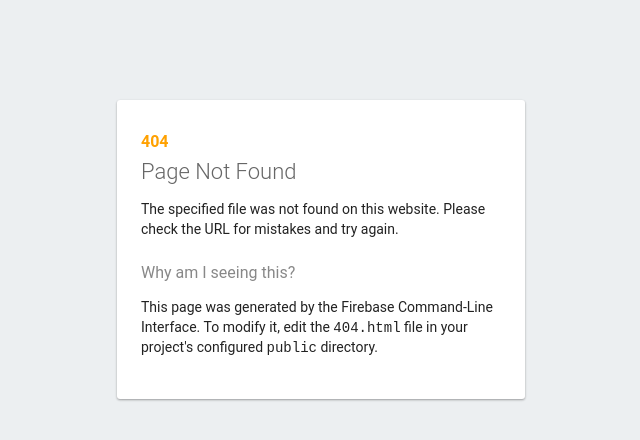
After one commit to gjmos94/JmossResume, a Node server app: template views/404.html in a window 1280 px wide. The commit adds this page. Shown: the top 440 px of the page, without its empty margins (319-959 px from the left). Run offline with Node 20, Linux system fonts and the light colour scheme; the template is opened without the code that fills it, so the values that code supplies are empty; some libraries are stand-ins or nearby versions.

Commit message:
Firebase deploy Update

```diff
--- /dev/null
+++ b/views/404.html
@@ -0,0 +1,33 @@
+<!DOCTYPE html>
+<html>
+  <head>
+    <meta charset="utf-8">
+    <meta name="viewport" content="width=device-width, initial-scale=1">
+    <title>Page Not Found</title>
+
+    <style media="screen">
+      body { background: #ECEFF1; color: rgba(0,0,0,0.87); font-family: Roboto, Helvetica, Arial, sans-serif; margin: 0; padding: 0; }
+      #message { background: white; max-width: 360px; margin: 100px auto 16px; padding: 32px 24px 16px; border-radius: 3px; }
+      #message h3 { color: #888; font-weight: normal; font-size: 16px; margin: 16px 0 12px; }
+      #message h2 { color: #ffa100; font-weight: bold; font-size: 16px; margin: 0 0 8px; }
+      #message h1 { font-size: 22px; font-weight: 300; color: rgba(0,0,0,0.6); margin: 0 0 16px;}
+      #message p { line-height: 140%; margin: 16px 0 24px; font-size: 14px; }
+      #message a { display: block; text-align: center; background: #039be5; text-transform: uppercase; text-decoration: none; color: white; padding: 16px; border-radius: 4px; }
+      #message, #message a { box-shadow: 0 1px 3px rgba(0,0,0,0.12), 0 1px 2px rgba(0,0,0,0.24); }
+      #load { color: rgba(0,0,0,0.4); text-align: center; font-size: 13px; }
+      @media (max-width: 600px) {
+        body, #message { margin-top: 0; background: white; box-shadow: none; }
+        body { border-top: 16px solid #ffa100; }
+      }
+    </style>
+  </head>
+  <body>
+    <div id="message">
+      <h2>404</h2>
+      <h1>Page Not Found</h1>
+      <p>The specified file was not found on this website. Please check the URL for mistakes and try again.</p>
+      <h3>Why am I seeing this?</h3>
+      <p>This page was generated by the Firebase Command-Line Interface. To modify it, edit the <code>404.html</code> file in your project's configured <code>public</code> directory.</p>
+    </div>
+  </body>
+</html>
```
Also changed, not shown: server.js (+7 -0 lines), static/main.css (+9 -0 lines), views/index.html (added, +90 -0 lines), views/resume.ejs (+25 -0 lines), .github/workflows/firebase-hosting-merge.yml (added), .github/workflows/firebase-hosting-pull-request.yml (added), firebase.json (added), resume.sqlite, 2 other files.
